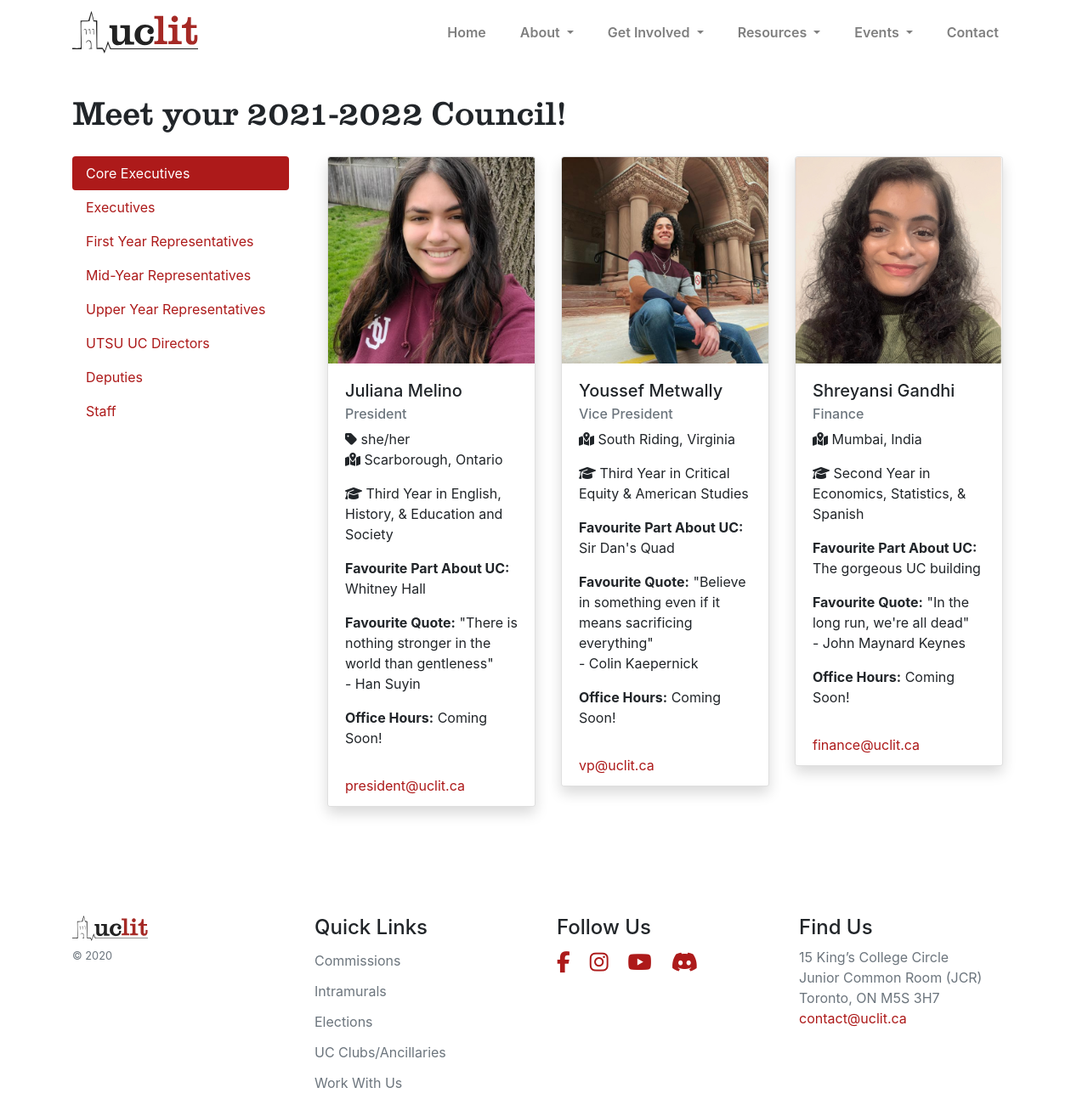
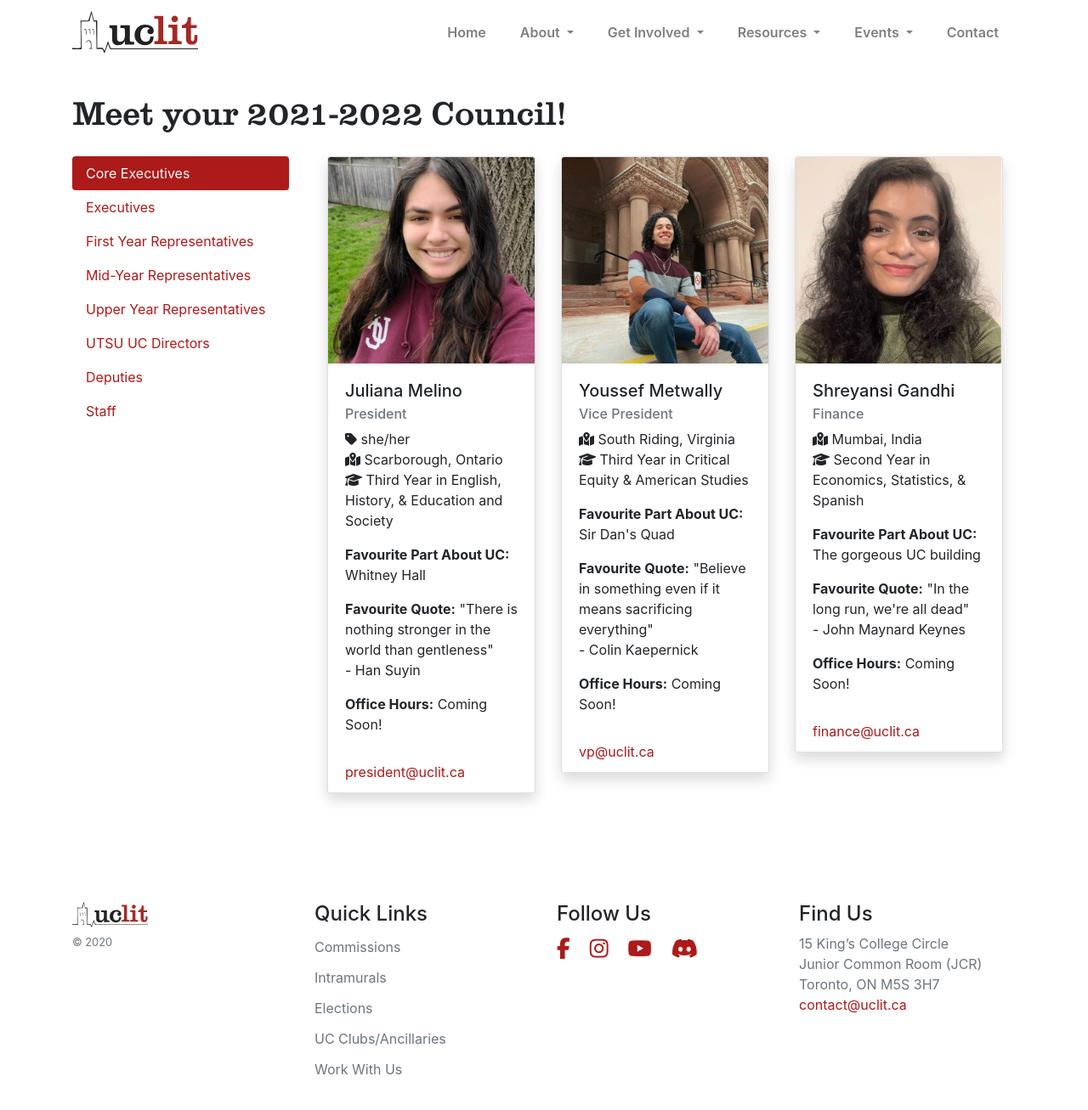
Before and after one commit to uclit-webmaster/uclit-site, a Jekyll site: the page built from about/council.html, in a window 1280 px wide and 1307 px high. Shown: the whole window at 85% size. Built offline with Jekyll 4.4.1, drawn with Linux system fonts in a browser that asks for light colours; nearby versions of some CDN libraries.

Commit message:
Update council.html

```diff
--- a/about/council.html
+++ b/about/council.html
@@ -32,7 +32,7 @@ title: The Council
                   <h5 class="card-title">{{ person.name }}</h5>
                   <h6 class="card-subtitle mb-2 text-muted">{{ person.role }}</h6>
                   {% if person.pronouns %}<p class="card-text"><i class="fas fa-tag"></i> {{ person.pronouns }} <br>{% endif%}
-                  <i class="fas fa-map-marked-alt"></i> {{ person.from }}</p>
+                  <i class="fas fa-map-marked-alt"></i> {{ person.from }}<br>
                   <i class="fas fa-graduation-cap"></i> {{ person.major }}</p>
                   {% if person.favourite-part-about-uc %}<p class="card-text"><b>Favourite Part About UC:</b> {{ person.favourite-part-about-uc }}</p>{% endif%}
                   {% if person.favourite-quote %}<p class="card-text" style="white-space: pre-wrap;"><b>Favourite Quote:</b> {{ person.favourite-quote }}</p>{% endif%}
```
